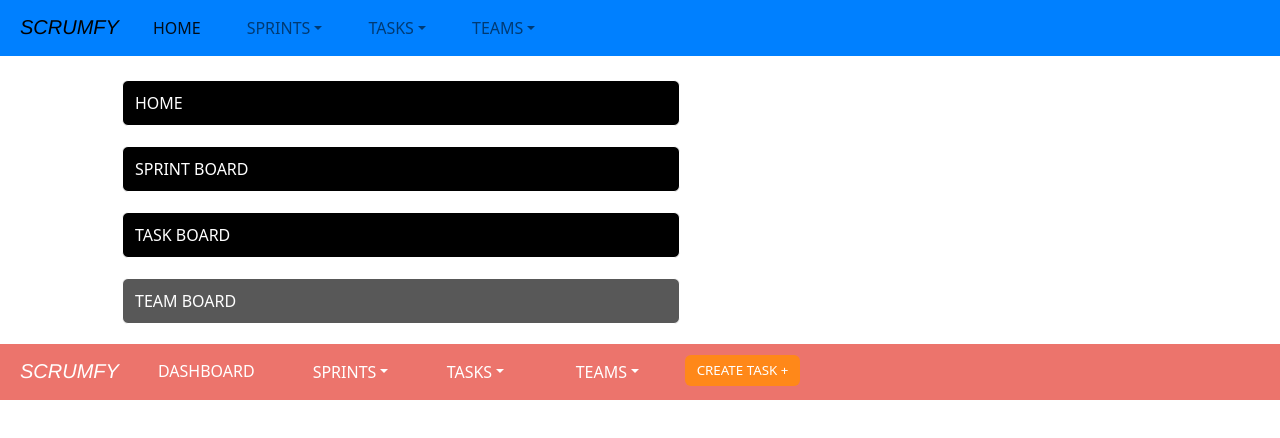
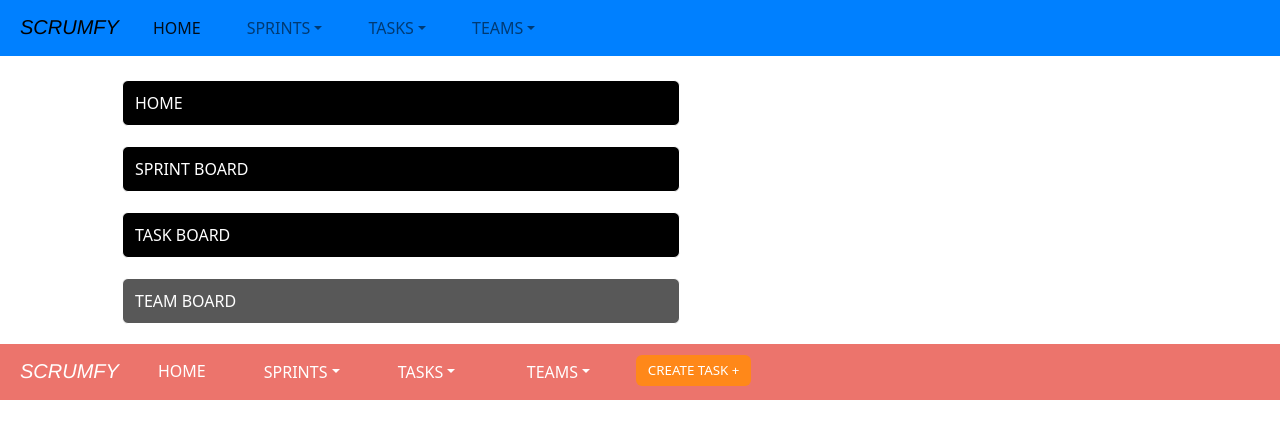
Before and after one commit to hannahtma/FIT2101-TaskManagerApplication, a Vue app in the folder Vue/: page /addtask in a window 1280 px wide. Shown: the top 438 px of the page. Built offline with nearby package versions, Linux system fonts and the light colour scheme.

Commit message:
Updated addTask.vue
Changed "Dashboard" to "Home"

```diff
--- a/Vue/src/components/addTask.Vue
+++ b/Vue/src/components/addTask.Vue
@@ -5,7 +5,7 @@
     <!-- Links -->
     <ul class="navbar-nav" style="position:absolute">
       <li class="nav-item">
-        <a class="nav-link active" id="navLink" href="#">Dashboard</a>
+        <a class="nav-link active" id="navLink" href="#">Home</a>
       </li>
       <li class="nav-item dropdown" style="position: relative; left: 10px">
         <a class="nav-link dropdown-toggle" href="#" id="navbarDropdown" role="button" data-bs-toggle="dropdown"
```
